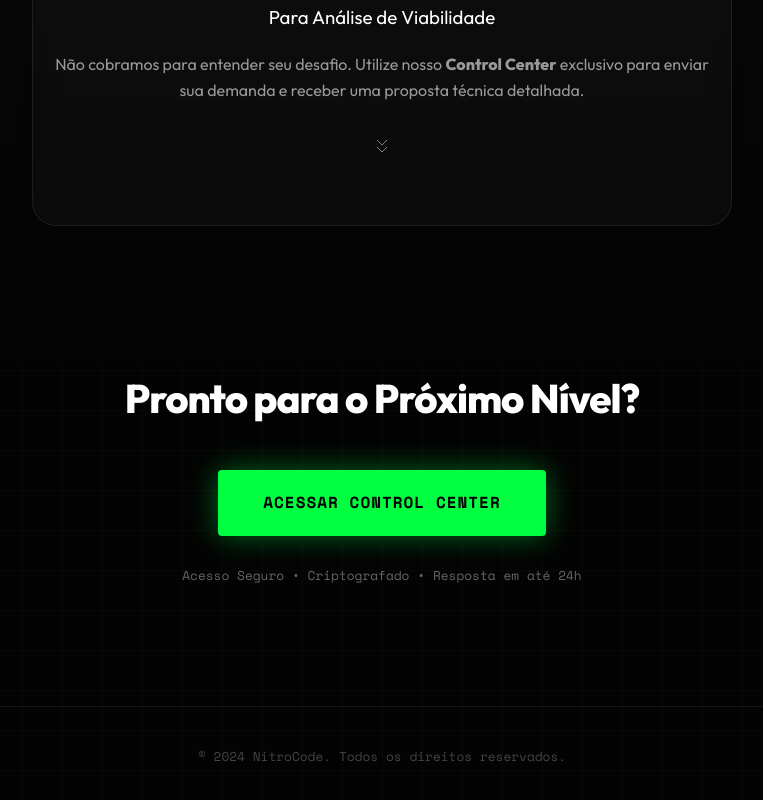
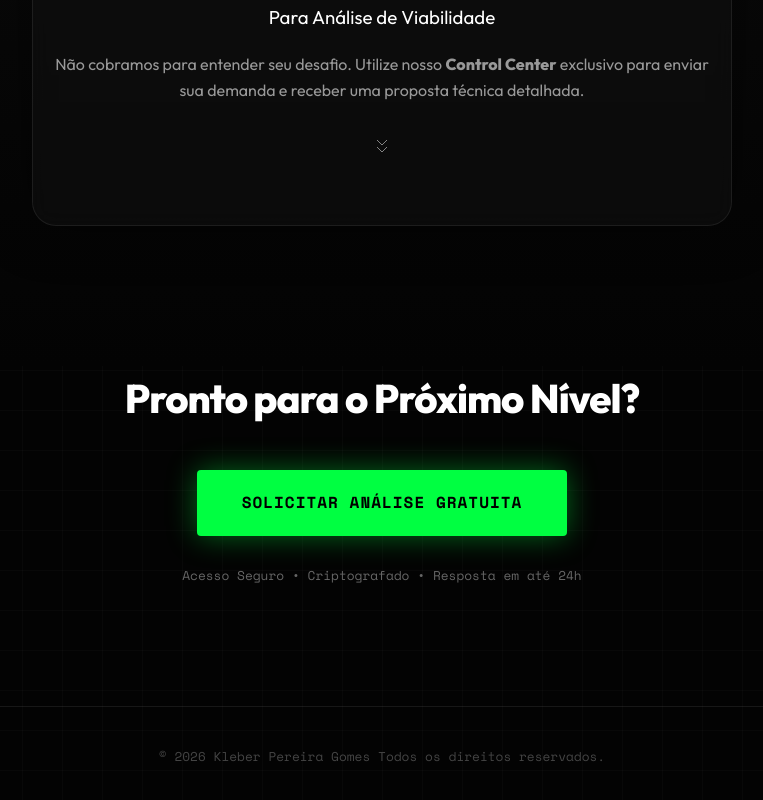
Before and after one commit to Klebolt/SiteNitroCode, a plain HTML site: page index.html in a window 1280 px wide. Shown: the part 1990-2790 px from the top of the page, without its empty margins (258-1021 px from the left). Drawn offline with nearby package versions, Linux system fonts and the light colour scheme.

Commit message:
Update index.html

```diff
--- a/index.html
+++ b/index.html
@@ -293,7 +293,7 @@
     <section class="hero">
         <div class="container reveal active">
             <span style="font-family: var(--font-code); color: var(--neon-green); font-size: 0.85rem; letter-spacing: 2px; text-transform: uppercase; margin-bottom: 20px; display: block;">
-                /// V2.0 System Online
+                Segurança e Agilidade
             </span>
 
             <h1>Engenharia que <br><span class="gradient-text">Escala Negócios.</span></h1>
@@ -303,7 +303,7 @@
                 Tenha um site de alta performance e sistemas que trabalham enquanto você dorme.
             </p>
 
-            <a href="LINK_DO_SEU_OUTRO_PROJETO_AQUI" class="btn-glow">
+            <a href="https://klebolt.github.io/NitroCode/" class="btn-glow">
                 Solicitar Análise Técnica
                 <svg width="24" height="24" viewBox="0 0 24 24" fill="none" stroke="currentColor" stroke-width="2"><path d="M5 12h14M12 5l7 7-7 7"/></svg>
             </a>
@@ -378,8 +378,8 @@
         <div class="container reveal">
             <h2 style="font-size: 2.5rem; margin-bottom: 40px; letter-spacing: -1px;">Pronto para o Próximo Nível?</h2>
 
-            <a href="LINK_DO_SEU_OUTRO_PROJETO_AQUI" class="btn-glow" style="background: var(--neon-green); color: #000; border: none; box-shadow: 0 0 30px rgba(0,255,65,0.4);">
-                ACESSAR CONTROL CENTER
+            <a href="https://klebolt.github.io/NitroCode/" class="btn-glow" style="background: var(--neon-green); color: #000; border: none; box-shadow: 0 0 30px rgba(0,255,65,0.4);">
+                SOLICITAR ANÁLISE GRATUITA
             </a>
 
             <p style="margin-top: 30px; font-family: var(--font-code); font-size: 0.8rem; color: #666;">
@@ -390,7 +390,7 @@
 
     <footer>
         <div class="container">
-            <p>&copy; 2024 NitroCode. Todos os direitos reservados.</p>
+            <p>&copy; 2026 Kleber Pereira Gomes Todos os direitos reservados.</p>
         </div>
     </footer>
 
```
